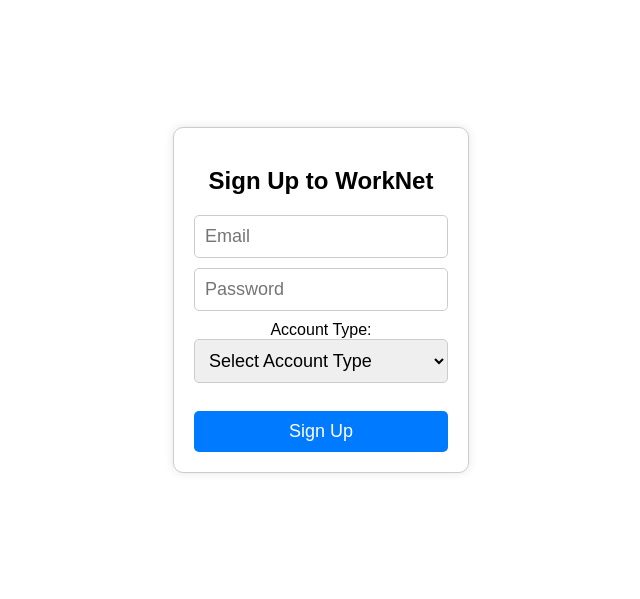
After one commit to NirmaniKeerthirathna/Gig_Work_Marketplace_Software_Project, a PHP site: page /signup.html in a window 1280 px wide. The commit adds this page. Shown: the top 599 px of the page, without its empty margins (319-959 px from the left). Run offline with PHP 8.4, Linux system fonts and the light colour scheme.

Commit message:
Modifying sign up files

```diff
--- a/scripts.js
+++ b/scripts.js
@@ -1,32 +1,47 @@
-let currentSection = 0;
-const sections = document.querySelectorAll('.section');
-const sectionTitles = document.querySelectorAll('#sections li');
+// show gig worker related fields, if gig worker account type is selected
+function show_account_type_fields(account_type)
+    {
+    document.getElementById('gig_worker_fields').style.display = account_type === 'gig_worker' ? 'block' : 'none';
+    }
 
-function nextSection() {
-    sections[currentSection].classList.remove('active');
-    sectionTitles[currentSection].classList.remove('active');
-    currentSection++;
-    if (currentSection < sections.length) {
-        sections[currentSection].classList.add('active');
-        sectionTitles[currentSection].classList.add('active');
-    }
-}
+document.getElementById('sign-up-form').addEventListener('submit', function(event)
+    {
+    // prevent form submission without entering data
+    event.preventDefault();
 
-document.addEventListener('DOMContentLoaded', () => {
-    sections[currentSection].classList.add('active');
-    sectionTitles[currentSection].classList.add('active');
-});
+    const form = event.target;
+    const formData = new FormData(form);
 
-document.getElementById('taskForm').addEventListener('submit', function(event) {
-    event.preventDefault();
-    showToast('Task posted successfully!');
+    fetch('signup.php',
+        {
+        method: 'POST',
+        body: formData
+        })
+    .then(response => response.text())
+    .then(data => {
+        if (data.includes("successful"))
+            {
+            showToast("Sign up successful");
+            form.reset(); // clear the form
+            document.getElementById('gig_worker_fields').style.display = 'none';
+            }
+        else
+            {
+            showToast("Error: " + data);
+            }
+    })
+    .catch(error => {
+        console.error('Error:', error);
+        showToast("Something went wrong");
+    });
 });
 
 function showToast(message) {
-    const toast = document.getElementById('toast');
+    const toast = document.getElementById('toast-message');
     toast.textContent = message;
-    toast.className = 'toast show';
+    toast.classList.add('show');
+
     setTimeout(() => {
-        toast.className = toast.className.replace('show', '');
+        toast.classList.remove('show');
     }, 3000);
 }
--- /dev/null
+++ b/signup.html
@@ -0,0 +1,43 @@
+<!DOCTYPE html>
+<html lang="en">
+<head>
+    <meta charset="UTF-8">
+    <meta name="viewport" content="width=device-width, initial-scale=1.0">
+    <title> Sign Up to WorkNet </title>
+    <link rel="stylesheet" href="styles.css">
+</head>
+
+<body>
+    <div class="sign-up-container">
+    <h2> Sign Up to WorkNet </h2>
+    <form id="sign-up-form" method="POST">
+        <input type="email" name="email" placeholder="Email" required>
+        <input type="password" name="password" placeholder="Password" required>
+
+        Account Type:
+        <select name="account_type" id="account_type" required onchange="show_account_type_fields(this.value)">
+            <option value="" disabled selected> Select Account Type </option>
+            <option value="gig_worker"> Worker </option>
+            <option value="employer"> Employer </option>
+        </select><br>
+
+        <div id="gig_worker_fields" class="hidden">
+            Skills: <input type="text" name="skills"><br>
+            Experience: <input type="text" name="experience"><br>
+            Availability:
+            <select name="availability" id="availability">
+                <option value="weekdays"> Weekdays </option>
+                <option value="weekends"> Weekends </option>
+            </select><br>
+        </div>
+
+        <button type="submit" id="submit-button"> Sign Up </button>
+    </form>
+
+    </div>
+
+    <div id="toast-message" class="toast-message"> Sign up successful </div>
+
+    <script src="scripts.js"></script>
+</body>
+</html>
--- a/styles.css
+++ b/styles.css
@@ -1,98 +1,85 @@
 body {
+    display: flex;
+    justify-content: center;
+    display: flex;
+    flex-direction: column;
+    align-items: center;
+    height: 75vh;
+    margin: 0;
     font-family: Arial, sans-serif;
+    font-size: 18px;
   }
 
-.container {
-    display: flex;
-}
-
-.left-pane {
-    width: 25%;
-    background-color: #f0f0f0;
+  .sign-up-container {
+    border: 1px solid #ccc;
     padding: 20px;
-}
-
-.right-pane {
-    width: 75%;
-    padding: 20px;
+    border-radius: 10px;
+    box-shadow: 0 0 10px rgba(0, 0, 0, 0.1);
+    text-align: center;
+    font-size: medium;
   }
 
   h2 {
-    color: blue;
+    margin-bottom: 20px;
+    font-size: 24px;
   }
 
-ul {
-    list-style-type: none;
-    padding: 0;
+  form {
+    display: flex;
+    flex-direction: column;
   }
 
-li {
+  input, select {
+    margin-bottom: 10px;
     padding: 10px;
-    color: blue;
+    border: 1px solid #ccc;
+    border-radius: 5px;
+    font-size: 18px;
   }
 
-li.active {
-    font-weight: bold;
-}
-
-.section {
-    display: none;
-}
-
-.section.active {
-    display: block;
+  .gig_worker_fields {
+    margin-bottom: 10px;
+    padding: 10px;
+    border: 1px solid #ccc;
+    border-radius: 5px;
+    font-size: 18px;
   }
 
   button {
-    background-color: blue;
+    padding: 10px;
+    background-color: #007bff;
     color: white;
-    padding: 10px;
     border: none;
+    border-radius: 5px;
     cursor: pointer;
+    font-size: 18px;
   }
 
   button:hover {
-    background-color: darkblue;
+    background-color: #0056b3;
   }
 
-.toast {
-    visibility: hidden;
-    min-width: 250px;
-    margin-left: -125px;
-    background-color: #333;
-    color: #fff;
-    text-align: center;
-    border-radius: 2px;
-    padding: 16px;
+  .toast-message {
     position: fixed;
-    z-index: 1;
-    left: 50%;
-    bottom: 30px;
-    font-size: 17px;
+    top: 20px;
+    right: 20px;
+    background-color: #28a745; /* Green for success */
+    color: white;
+    padding: 15px 25px;
+    border-radius: 8px;
+    box-shadow: 0 4px 12px rgba(0, 0, 0, 0.1);
+    opacity: 0;
+    pointer-events: none;
+    transition: opacity 0.4s ease-in-out;
+    z-index: 1000;
 }
 
-.toast.show {
-    visibility: visible;
-    -webkit-animation: fadein 0.5s, fadeout 0.5s 2.5s;
-    animation: fadein 0.5s, fadeout 0.5s 2.5s;
+.toast-message.show {
+    opacity: 1;
+    pointer-events: auto;
 }
 
-@-webkit-keyframes fadein {
-    from {bottom: 0; opacity: 0;}
-    to {bottom: 30px; opacity: 1;}
+
+.hidden {
+    display: none;
   }
-
-@keyframes fadein {
-    from {bottom: 0; opacity: 0;}
-    to {bottom: 30px; opacity: 1;}
-}
-
-@-webkit-keyframes fadeout {
-    from {bottom: 30px; opacity: 1;}
-    to {bottom: 0; opacity: 0;}
-}
-
-@keyframes fadeout {
-    from {bottom: 30px; opacity: 1;}
-    to {bottom: 0; opacity: 0;}
-}
```
Also changed, not shown: signup.php (+40 -82 lines), 1 other file. Lines whose indentation alone changed are shown as unchanged.
